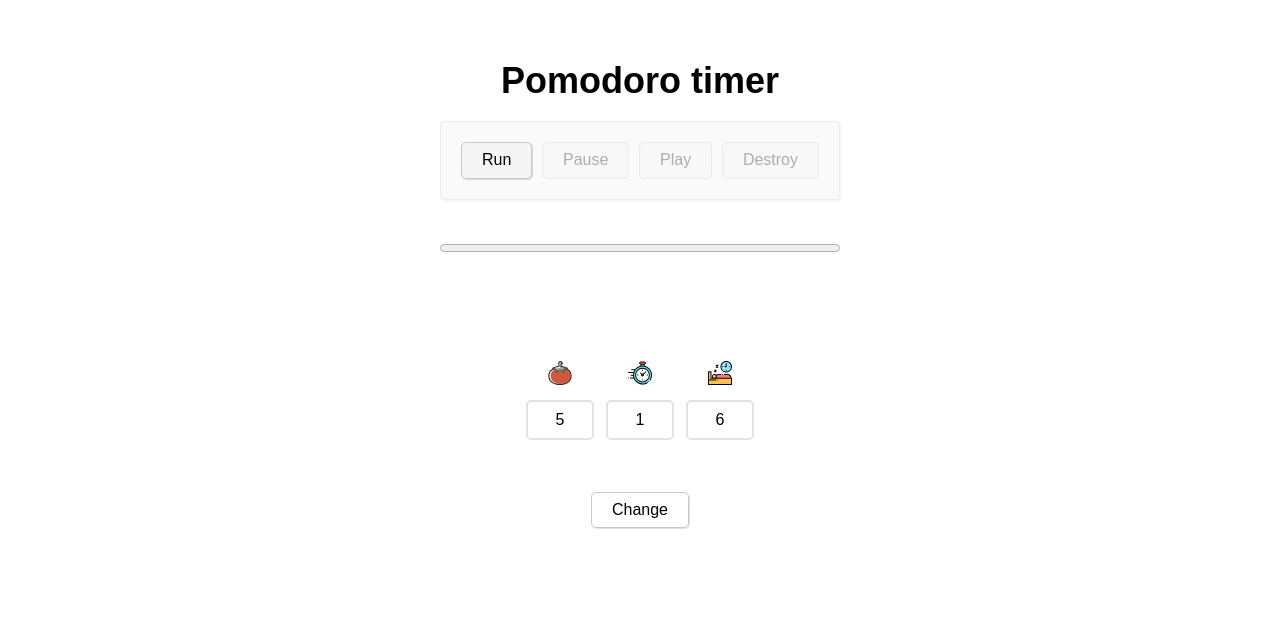
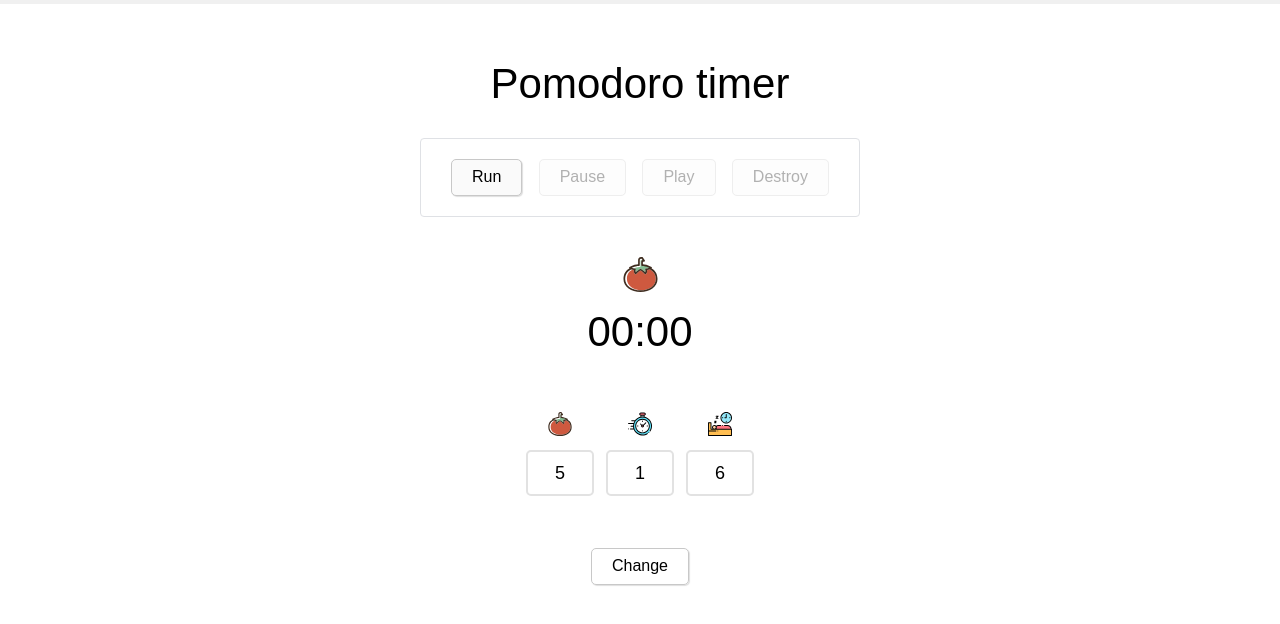
Before and after one commit to vladimirschneider/OLD__pomodoro.space, a website built with webpack: page public/index.html in a window 1280 px wide. Built offline with nearby package versions, Linux system fonts and the light colour scheme.

Commit message:
Проработал дизайн

```diff
--- a/public/css/style.css
+++ b/public/css/style.css
@@ -5,8 +5,12 @@ html {
   box-sizing: border-box;
 }
 
+body {
+  font-family: Muller, Arial, Helvetica, sans-serif;
+}
+
 .container {
-  max-width: 400px;
+  max-width: 440px;
   width: 100%;
   margin-right: auto;
   margin-left: auto;
@@ -16,30 +20,29 @@ html {
 
 .pomodoro__title {
   margin-top: 0;
-  margin-bottom: 20px;
+  margin-bottom: 30px;
 
-  font-size: 36px;
+  font-size: 42px;
+  font-weight: 300;
   text-align: center;
 }
 
 .pomodoro__controls {
   display: flex;
   justify-content: space-between;
-  padding: 20px;
+  padding: 20px 30px;
 
-  background-color: rgb(250, 250, 250);
   border-radius: 4px;
-  border: 1px solid rgba(0, 0, 0, 0.05);
-  box-shadow: 2px 2px 2px rgba(0, 0, 0, 0.04);
+  border: 1px solid #dfe1e5;
 }
 
 .pomodoro__controls button {
-  background-color: rgb(245, 245, 245);
+  background-color: rgb(250, 250, 250);
 }
 
 .pomodoro__header {
   padding-top: 60px;
-  padding-bottom: 40px;
+  padding-bottom: 20px;
 }
 
 .pomodoro__progress {
@@ -48,10 +51,11 @@ html {
 
 .pomodoro__label {
   display: flex;
+  flex-direction: column;
   align-items: center;
   justify-content: center;
-  height: 40px;
   margin: 5px;
+  margin-top: 20px;
   padding-right: 20px;
   padding-left: 20px;
 }
@@ -60,12 +64,14 @@ html {
   margin-top: 0;
   margin-bottom: 0;
 
-  font-size: 32px;
-  font-weight: bold;
+  font-size: 42px;
+  font-weight: 400;
 }
 
-.pomodoro__icon {
-  margin-right: 20px;
+.pomodoro__icon__wrap {
+  width: 35px;
+  height: 35px;
+  margin-bottom: 16px;
 }
 
 .pomodoro__icon {
@@ -80,6 +86,8 @@ button {
   padding: 8px 20px;
 
   font: inherit;
+  font-size: 16px;
+  font-weight: 300;
   color: black;
 
   background-color: transparent;
@@ -114,8 +122,25 @@ button:focus {
   outline: none;
 }
 
-progress {
+progress[value] {
+  position: absolute;
+  top: 0;
+  right: 0;
+  left: 0;
   width: 100%;
+  height: 4px;
+
+  -webkit-appearance: none;
+     -moz-appearance: none;
+          appearance: none;
+}
+
+progress[value]::-webkit-progress-bar {
+  background-color: #f0f0f0;
+}
+
+progress[value]::-webkit-progress-value {
+  background-color: rgb(36, 135, 216);
 }
 
 .duration-form {
@@ -144,9 +169,10 @@ progress {
 
 .field__input {
   width: 60px;
-  height: 34px;
+  height: 40px;
 
   font: inherit;
+  font-size: 18px;
   text-align: center;
 
   border: 2px solid rgb(226, 226, 226);
--- a/public/index.html
+++ b/public/index.html
@@ -14,16 +14,18 @@
             <h1 class="pomodoro__title">Pomodoro timer</h1>
             <div class="pomodoro__controls">
               <button type="button" data-run>Run</button>
-              <button disabled="disabled" data-pause>Pause</button>
-              <button disabled="disabled" data-play>Play</button>
-              <button disabled="disabled" data-destroy>Destroy</button>
+              <button type="button" disabled="disabled" data-pause>Pause</button>
+              <button type="button" disabled="disabled" data-play>Play</button>
+              <button type="button" disabled="disabled" data-destroy>Destroy</button>
             </div>
           </header>
           <section class="pomodoro__progress">
             <progress max="5" value="0" data-progress></progress>
             <div class="pomodoro__label">
-              <img class="pomodoro__icon" width="26" height="26" data-icon>
-              <p class="pomodoro__timer" data-label></p>
+              <div class="pomodoro__icon__wrap">
+                <img class="pomodoro__icon" src="./images/tomato.svg" width="35" height="35" data-icon>
+              </div>
+              <p class="pomodoro__timer" data-label>00:00</p>
             </div>
           </section>
           <section>
--- a/src/index.js
+++ b/src/index.js
@@ -108,9 +108,9 @@ pomodoro.on('isFinished', () => {
   btnPlay.disabled = true;
   btnDestroy.disabled = true;
   progress.value = 0;
-  label.innerHTML = '';
-  pomodoroIcon.removeAttribute('src');
+  pomodoroIcon.src = tomatoIcon;
   d = dayjs('2000-07-08 00:00:00');
+  label.innerHTML = getTimeFormated();
 });
 
 pomodoro.on('changedDuration', () => {
```
